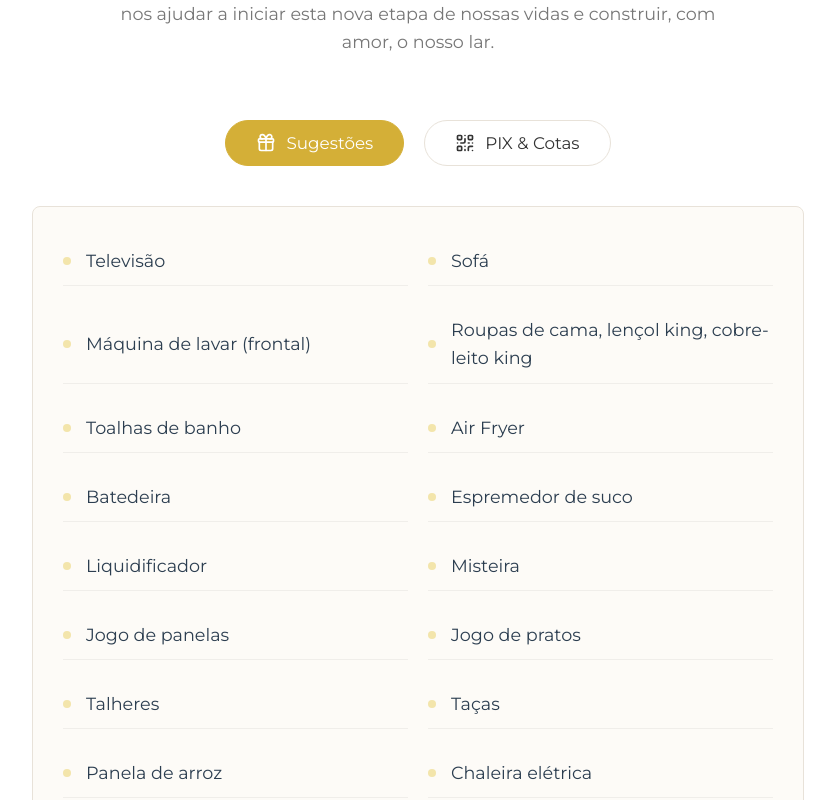
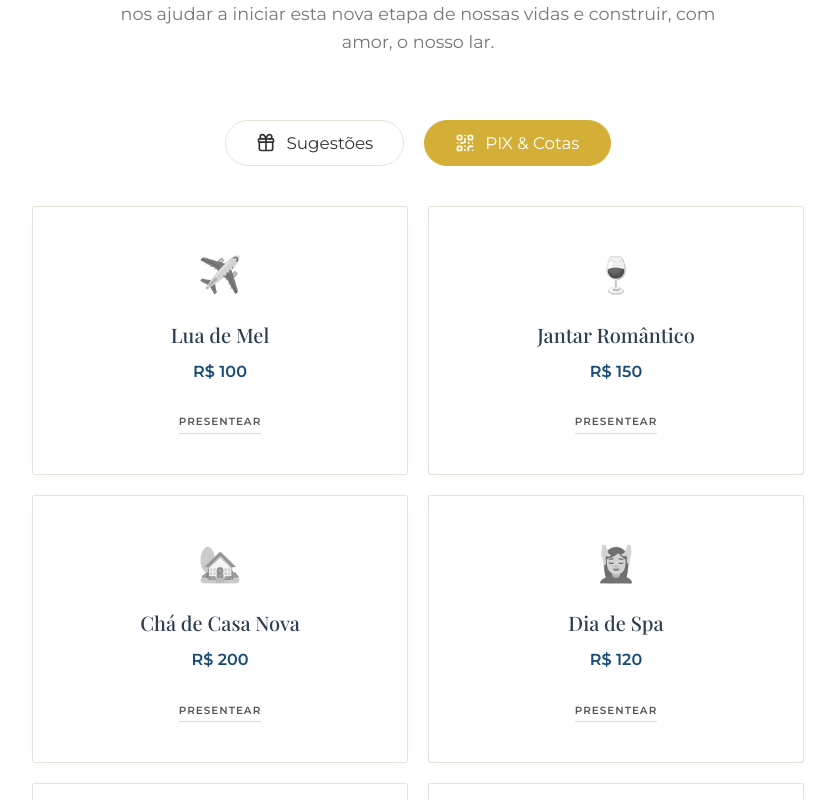
Before and after one commit to NelsonBenedito/aline-wagner-wedding, a React (Vite) app: page / in a window 1280 px wide. Shown: the part 3260-4060 px from the top of the page, without its empty margins (222-1057 px from the left). Built offline with nearby package versions, Linux system fonts and the light colour scheme; a web font is replaced by a local one.

Commit message:
Default page gift

```diff
--- a/src/components/Registry.jsx
+++ b/src/components/Registry.jsx
@@ -2,7 +2,7 @@ import React, { useState } from 'react';
 import { Gift, CreditCard, Plane, QrCode, X } from 'lucide-react';
 
 const Registry = () => {
-    const [activeTab, setActiveTab] = useState('gifts'); // 'gifts' or 'pix'
+    const [activeTab, setActiveTab] = useState('pix'); // 'gifts' or 'pix'
     const [selectedCota, setSelectedCota] = useState(null);
     const [modalTab, setModalTab] = useState('pix'); // 'pix' or 'card'
     const [customAmount, setCustomAmount] = useState('');
```
